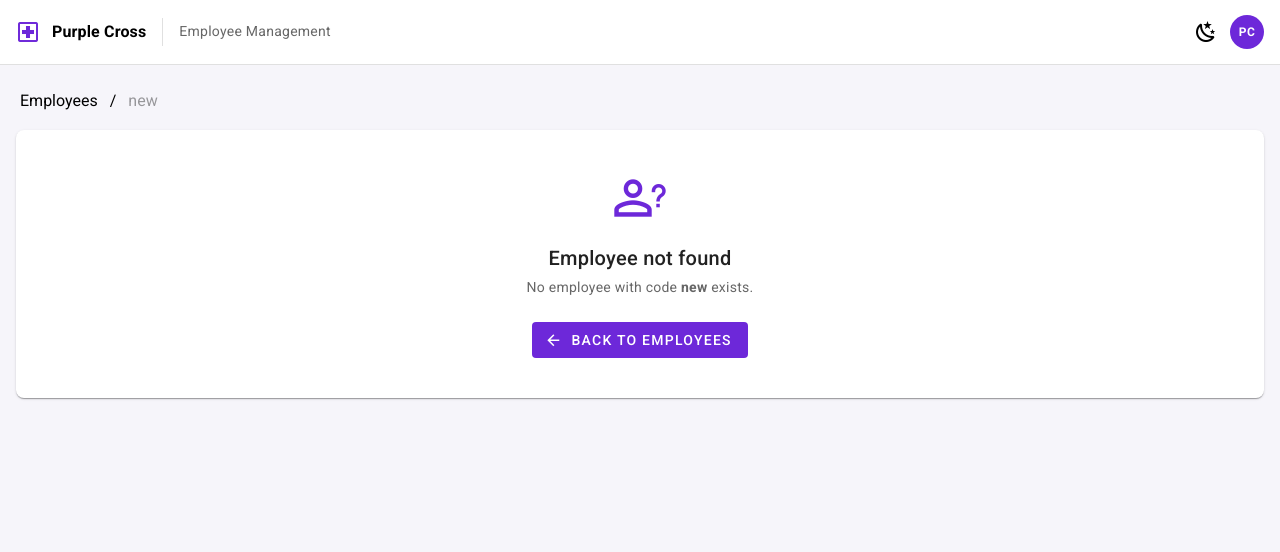
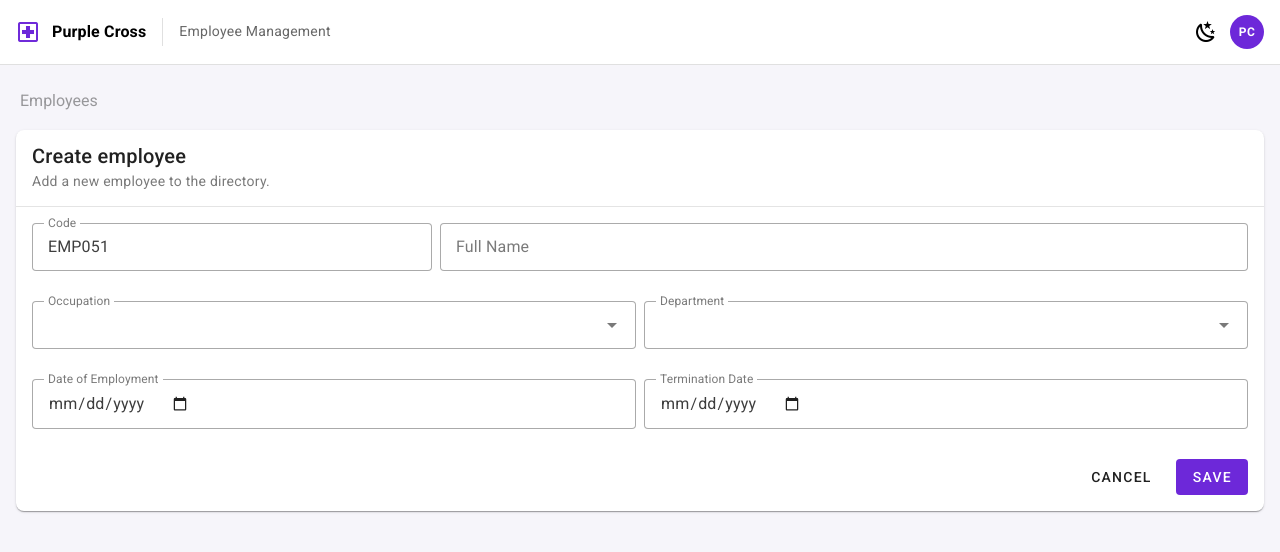
Before and after one commit to agonius11/Case-Study-Purple-Cross-Ltd, a Vue app: page /employees/new in a window 1280 px wide. Before the commit this address had no page. Shown: the top 552 px of the page. Built offline with nearby package versions, Linux system fonts and the light colour scheme.

Commit message:
create and edit employee form with validations

```diff
--- /dev/null
+++ b/src/components/EmployeeForm.vue
@@ -0,0 +1,148 @@
+<script setup lang="ts">
+import { computed, reactive, ref } from 'vue'
+import { storeToRefs } from 'pinia'
+import { useEmployeesStore } from '@/stores/employees'
+import { useSnackbar } from '@/composables/useSnackbar'
+import {
+  isCodeUnique,
+  required,
+  validateCode,
+  validateDate,
+  validateFullName,
+  validateTerminationOrder,
+} from '@/utils/validation'
+import type { Employee } from '@/types/employee'
+
+const props = defineProps<{
+  mode: 'create' | 'edit'
+  initial?: Employee | null
+}>()
+
+const emit = defineEmits<{
+  saved: [employee: Employee]
+  cancel: []
+}>()
+
+const store = useEmployeesStore()
+const { employees, departments, occupations } = storeToRefs(store)
+const snackbar = useSnackbar()
+
+const isEdit = computed(() => props.mode === 'edit')
+
+function suggestNextCode(): string {
+  const numbers = employees.value
+    .map((e) => Number(e.code.replace(/\D/g, '')))
+    .filter((n) => !Number.isNaN(n))
+  const next = (numbers.length ? Math.max(...numbers) : 0) + 1
+  return `EMP${String(next).padStart(3, '0')}`
+}
+
+const draft = reactive<Employee>({
+  code: props.initial?.code ?? suggestNextCode(),
+  fullName: props.initial?.fullName ?? '',
+  occupation: props.initial?.occupation ?? '',
+  department: props.initial?.department ?? '',
+  dateOfEmployment: props.initial?.dateOfEmployment ?? null,
+  terminationDate: props.initial?.terminationDate ?? null,
+})
+
+const formRef = ref()
+
+// Vuetify rules adapt the pure validators (which return a message or null).
+const codeRules = [
+  (v: string) => validateCode(v) ?? true,
+  (v: string) =>
+    isEdit.value ||
+    isCodeUnique(v, employees.value.map((e) => e.code)) ||
+    'This code already exists',
+]
+const fullNameRules = [(v: string) => validateFullName(v) ?? true]
+const occupationRules = [(v: string) => required(v, 'Occupation') ?? true]
+const departmentRules = [(v: string) => required(v, 'Department') ?? true]
+const employmentRules = [(v: string) => validateDate(v) ?? true]
+const terminationRules = [
+  (v: string) => validateDate(v) ?? true,
+  (v: string) => validateTerminationOrder(draft.dateOfEmployment, v) ?? true,
+]
+
+async function save() {
+  const result = await formRef.value?.validate?.()
+  if (result && result.valid === false) return
+
+  const employee: Employee = {
+    code: draft.code.trim(),
+    fullName: draft.fullName.trim(),
+    occupation: draft.occupation.trim(),
+    department: draft.department.trim(),
+    dateOfEmployment: draft.dateOfEmployment || null,
+    terminationDate: draft.terminationDate || null,
+  }
+
+  if (isEdit.value) {
+    store.update(employee.code, employee)
+    snackbar.success(`Employee ${employee.code} updated`)
+  } else {
+    store.add(employee)
+    snackbar.success(`Employee ${employee.code} created`)
+  }
+  emit('saved', employee)
+}
+</script>
+
+<template>
+  <v-form ref="formRef" validate-on="blur" @submit.prevent="save">
+    <v-row dense>
+      <v-col cols="12" sm="4">
+        <v-text-field
+          v-model="draft.code"
+          :rules="codeRules"
+          label="Code"
+          placeholder="EMP051"
+          :disabled="isEdit"
+        />
+      </v-col>
+      <v-col cols="12" sm="8">
+        <v-text-field v-model="draft.fullName" :rules="fullNameRules" label="Full Name" />
+      </v-col>
+
+      <v-col cols="12" sm="6">
+        <v-combobox
+          v-model="draft.occupation"
+          :items="occupations"
+          :rules="occupationRules"
+          label="Occupation"
+        />
+      </v-col>
+      <v-col cols="12" sm="6">
+        <v-combobox
+          v-model="draft.department"
+          :items="departments"
+          :rules="departmentRules"
+          label="Department"
+        />
+      </v-col>
+
+      <v-col cols="12" sm="6">
+        <v-text-field
+          v-model="draft.dateOfEmployment"
+          :rules="employmentRules"
+          type="date"
+          label="Date of Employment"
+        />
+      </v-col>
+      <v-col cols="12" sm="6">
+        <v-text-field
+          v-model="draft.terminationDate"
+          :rules="terminationRules"
+          type="date"
+          label="Termination Date"
+        />
+      </v-col>
+    </v-row>
+
+    <div class="d-flex justify-end ga-2 mt-2">
+      <v-btn variant="text" @click="emit('cancel')">Cancel</v-btn>
+      <v-btn color="primary" type="submit">Save</v-btn>
+    </div>
+  </v-form>
+</template>
--- a/src/router/index.ts
+++ b/src/router/index.ts
@@ -12,6 +12,12 @@ const routes: RouteRecordRaw[] = [
     name: 'employee-list',
     component: () => import('@/views/EmployeeListView.vue'),
     meta: { title: 'Employees' },
+  },
+  {
+    path: '/employees/new',
+    name: 'employee-create',
+    component: () => import('@/views/EmployeeCreateView.vue'),
+    meta: { title: 'Create employee' },
   },
   {
     path: '/employees/:code',
--- /dev/null
+++ b/src/utils/validation.ts
@@ -0,0 +1,48 @@
+// Pure validators returning an error message, or null when the value is valid.
+// The form adapts these into Vuetify rules; keeping them pure makes them easy
+// to unit test.
+
+const CODE_PATTERN = /^EMP\d{3,}$/
+
+export function required(value: string | null | undefined, label = 'This field'): string | null {
+  return value && value.trim().length > 0 ? null : `${label} is required`
+}
+
+export function validateCode(value: string | null | undefined): string | null {
+  const missing = required(value, 'Code')
+  if (missing) return missing
+  return CODE_PATTERN.test((value as string).trim())
+    ? null
+    : 'Use the format EMP followed by at least 3 digits (e.g. EMP051)'
+}
+
+export function isCodeUnique(value: string, existingCodes: string[]): boolean {
+  const normalized = value.trim().toLowerCase()
+  return !existingCodes.some((code) => code.toLowerCase() === normalized)
+}
+
+export function validateFullName(value: string | null | undefined): string | null {
+  const missing = required(value, 'Full name')
+  if (missing) return missing
+  const trimmed = (value as string).trim()
+  if (trimmed.length < 2) return 'Full name must be at least 2 characters'
+  return /^[A-Za-z .'-]+$/.test(trimmed)
+    ? null
+    : 'Use letters, spaces, periods, apostrophes, or hyphens only'
+}
+
+export function validateDate(value: string | null | undefined): string | null {
+  if (!value) return null
+  return Number.isNaN(new Date(value).getTime()) ? 'Enter a valid date' : null
+}
+
+export function validateTerminationOrder(
+  dateOfEmployment: string | null | undefined,
+  terminationDate: string | null | undefined,
+): string | null {
+  if (!terminationDate || !dateOfEmployment) return null
+  const start = new Date(dateOfEmployment).getTime()
+  const end = new Date(terminationDate).getTime()
+  if (Number.isNaN(start) || Number.isNaN(end)) return null
+  return end >= start ? null : 'Termination date must be on or after the employment date'
+}
--- /dev/null
+++ b/src/views/EmployeeCreateView.vue
@@ -0,0 +1,28 @@
+<script setup lang="ts">
+import { useRouter } from 'vue-router'
+import EmployeeForm from '@/components/EmployeeForm.vue'
+import type { Employee } from '@/types/employee'
+
+const router = useRouter()
+
+function onSaved(employee: Employee) {
+  router.push({ name: 'employee-profile', params: { code: employee.code } })
+}
+
+function onCancel() {
+  router.push({ name: 'employee-list' })
+}
+</script>
+
+<template>
+  <v-card>
+    <v-card-item>
+      <v-card-title class="text-h6">Create employee</v-card-title>
+      <v-card-subtitle>Add a new employee to the directory.</v-card-subtitle>
+    </v-card-item>
+    <v-divider />
+    <v-card-text>
+      <EmployeeForm mode="create" @saved="onSaved" @cancel="onCancel" />
+    </v-card-text>
+  </v-card>
+</template>
--- a/src/views/EmployeeListView.vue
+++ b/src/views/EmployeeListView.vue
@@ -28,6 +28,10 @@ const headers = [
   { title: 'Termination Date', key: 'terminationDate' },
   { title: 'Actions', key: 'actions', sortable: false, align: 'end' as const, width: 140 },
 ]
+
+function createEmployee() {
+  router.push({ name: 'employee-create' })
+}
 
 function viewEmployee(code: string) {
   router.push({ name: 'employee-profile', params: { code } })
@@ -187,4 +191,25 @@ function deleteEmployee(employee: Employee) {
       </template>
     </v-data-table>
   </v-card>
+
+  <v-btn
+    class="create-fab"
+    color="primary"
+    size="large"
+    elevation="6"
+    prepend-icon="mdi-plus"
+    @click="createEmployee"
+  >
+    Create employee
+  </v-btn>
 </template>
+
+<style scoped>
+.create-fab {
+  position: fixed;
+  right: max(24px, env(safe-area-inset-right));
+  bottom: calc(24px + env(safe-area-inset-bottom));
+  z-index: 100;
+  border-radius: 999px;
+}
+</style>
--- a/src/views/EmployeeProfileView.vue
+++ b/src/views/EmployeeProfileView.vue
@@ -1,18 +1,21 @@
 <script setup lang="ts">
 import { computed } from 'vue'
-import { useRouter } from 'vue-router'
+import { useRoute, useRouter } from 'vue-router'
 import { useEmployeesStore } from '@/stores/employees'
 import { useSnackbar } from '@/composables/useSnackbar'
 import { formatDate } from '@/utils/date'
 import EmploymentStatusChip from '@/components/EmploymentStatusChip.vue'
+import EmployeeForm from '@/components/EmployeeForm.vue'
 
 const props = defineProps<{ code: string }>()
 
+const route = useRoute()
 const router = useRouter()
 const store = useEmployeesStore()
 const snackbar = useSnackbar()
 
 const employee = computed(() => store.byCode(props.code))
+const isEditing = computed(() => route.query.edit === '1')
 
 function backToList() {
   router.push({ name: 'employee-list' })
@@ -20,6 +23,10 @@ function backToList() {
 
 function editEmployee() {
   router.replace({ query: { edit: '1' } })
+}
+
+function exitEdit() {
+  router.replace({ query: {} })
 }
 
 // Deletion is immediate for now; a confirmation dialog is added in a later phase.
@@ -37,12 +44,17 @@ function deleteEmployee() {
     <v-card-item>
       <div class="d-flex align-center justify-space-between flex-wrap ga-3">
         <div>
-          <v-card-title class="text-h6 px-0">{{ employee.fullName }}</v-card-title>
+          <v-card-title class="text-h6 px-0">
+            {{ isEditing ? 'Edit employee' : employee.fullName }}
+          </v-card-title>
           <v-card-subtitle class="px-0">{{ employee.code }}</v-card-subtitle>
         </div>
         <div class="d-flex flex-wrap ga-2">
           <v-btn variant="text" prepend-icon="mdi-arrow-left" @click="backToList">Back</v-btn>
-          <v-btn variant="tonal" prepend-icon="mdi-pencil-outline" @click="editEmployee">Edit</v-btn>
+          <template v-if="!isEditing">
+            <v-btn variant="tonal" prepend-icon="mdi-pencil-outline" @click="editEmployee">
+              Edit
+            </v-btn>
             <v-btn
               variant="tonal"
               color="error"
@@ -51,13 +63,18 @@ function deleteEmployee() {
             >
               Delete
             </v-btn>
+          </template>
         </div>
       </div>
     </v-card-item>
 
     <v-divider />
 
-    <v-card-text>
+    <v-card-text v-if="isEditing">
+      <EmployeeForm mode="edit" :initial="employee" @saved="exitEdit" @cancel="exitEdit" />
+    </v-card-text>
+
+    <v-card-text v-else>
       <v-row>
         <v-col cols="12" md="6">
           <div class="text-overline text-medium-emphasis mb-2">Identity</div>
```
Lines whose indentation alone changed are shown as unchanged.
